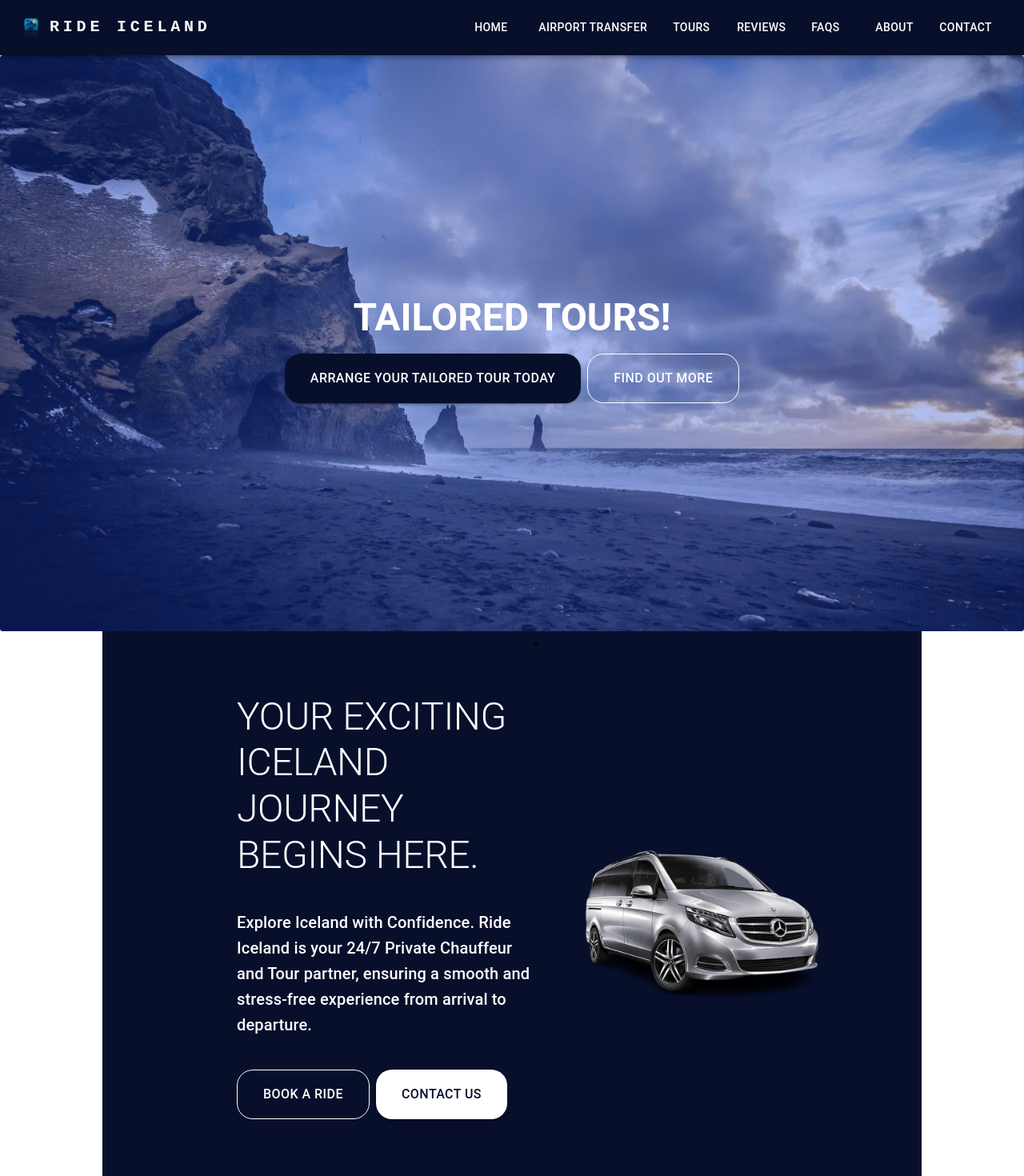
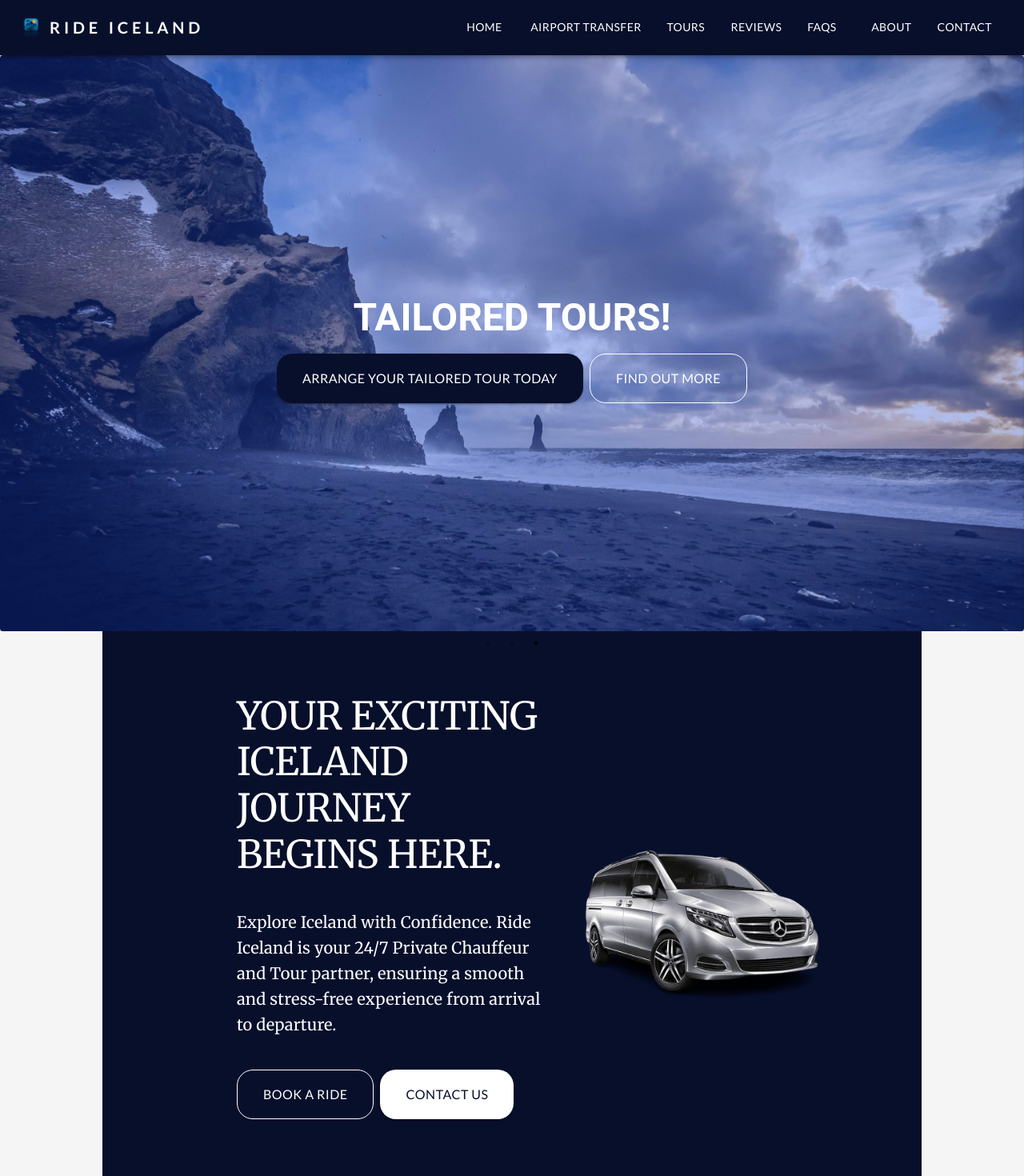
Before and after one commit to goriko/iceland-taxi, a React (Create React App) app: page / in a window 1280 px wide. Shown: the top 1470 px of the page at 80% size. Built offline with nearby package versions, Linux system fonts and the light colour scheme.

Commit message:
"Update Iceland Website Theme" -updated the css

```diff
--- a/public/index.html
+++ b/public/index.html
@@ -3,6 +3,7 @@
   <head>
     <meta charset="utf-8" />
     <link rel="icon" href="%PUBLIC_URL%/IWLogo.png" />
+    <link href="https://fonts.googleapis.com/css2?family=Lato:wght@400;700&family=Montserrat:wght@400;700&family=Merriweather:wght@400;700&display=swap" rel="stylesheet">
     <meta name="viewport" content="width=device-width, initial-scale=1" />
     <meta name="theme-color" content="#000000" />
     <meta
--- a/src/App.css
+++ b/src/App.css
@@ -14,18 +14,24 @@
 }
 
 .App-header {
-  background-color: #282c34;
+  background-color: var(--color-primary);
   min-height: 100vh;
   display: flex;
   flex-direction: column;
   align-items: center;
   justify-content: center;
   font-size: calc(10px + 2vmin);
-  color: white;
+  color: var(--color-secondary);
 }
 
 .App-link {
-  color: #61dafb;
+  color: var(--color-accent);
+  font-weight: bold;
+  transition: color 0.3s ease;
+}
+
+.App-link:hover {
+  color: #e65c29;
 }
 
 @keyframes App-logo-spin {
@@ -37,6 +43,43 @@
   }
 }
 
+.button {
+  background-color: var(--color-accent);
+  color: white;
+  padding: 12px 24px;
+  border: none;
+  border-radius: 8px;
+  font-size: 1rem;
+  cursor: pointer;
+  transition: 0.3s ease;
+}
+
+.button:hover {
+  background-color: #e65c29;
+}
+
+/* Hero section */
+.hero {
+  position: relative;
+  height: 100vh;
+  background: url('/src/assets/images/airport_transfer.jpg') no-repeat center center/cover;
+  display: flex;
+  align-items: center;
+  justify-content: center;
+  text-align: center;
+  color: var(--color-secondary);
+}
+
+.hero h1 {
+  font-size: 3rem;
+  margin-bottom: 20px;
+}
+
+.hero .cta-button {
+  composes: button;
+}
+
+/* Carousel container */
 .slick-container {
   height: 100vh; /* Or 100% if parent has defined height */
   width: 100%;
--- a/src/index.css
+++ b/src/index.css
@@ -1,26 +1,67 @@
+:root {
+  --color-primary: #003B73;
+  --color-accent: #FF6F3C;
+  --color-secondary: #F5F5F5;
+  --color-highlight: #D9D9D9;
+  --color-text: #333333;
+}
+
+* {
+  box-sizing: border-box;
+}
+
 body {
   margin: 0;
-  font-family: -apple-system, BlinkMacSystemFont, 'Segoe UI', 'Roboto', 'Oxygen',
-    'Ubuntu', 'Cantarell', 'Fira Sans', 'Droid Sans', 'Helvetica Neue',
-    sans-serif;
+  font-family: 'Lato', 'Montserrat', -apple-system, BlinkMacSystemFont, 'Segoe UI',
+    Roboto, Oxygen, Ubuntu, Cantarell, 'Helvetica Neue', sans-serif !important;
+  background-color: var(--color-secondary);
+  color: var(--color-text);
   -webkit-font-smoothing: antialiased;
   -moz-osx-font-smoothing: grayscale;
+  line-height: 1.6;
 }
 
-code {
-  font-family: source-code-pro, Menlo, Monaco, Consolas, 'Courier New',
-    monospace;
+h1,
+h2,
+h3,
+h4,
+h5,
+h6 {
+  font-family: 'Merriweather', serif !important;
+  color: var(--color-primary);
+  margin: 0 0 1rem;
 }
 
-/* Global responsive styles */
-* {
-  box-sizing: border-box;
+p,
+span,
+li,
+a,
+button,
+input,
+textarea {
+  font-family: 'Lato', 'Montserrat', sans-serif !important;
+}
+
+a {
+  color: var(--color-accent);
+  text-decoration: none;
+  transition: color 0.3s ease;
+}
+
+a:hover {
+  text-decoration: underline;
+  color: #e65c29;
 }
 
 /* Ensure images are responsive */
 img {
   max-width: 100%;
   height: auto;
+  display: block;
+}
+
+code {
+  font-family: source-code-pro, Menlo, Monaco, Consolas, 'Courier New', monospace !important;
 }
 
 /* Mobile-first responsive breakpoints */
```
